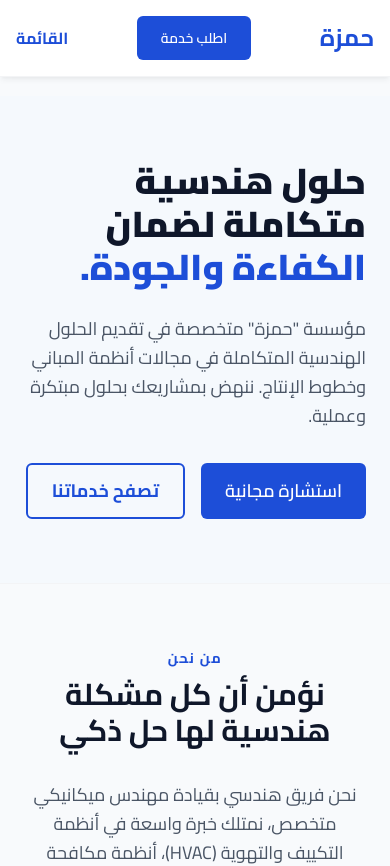
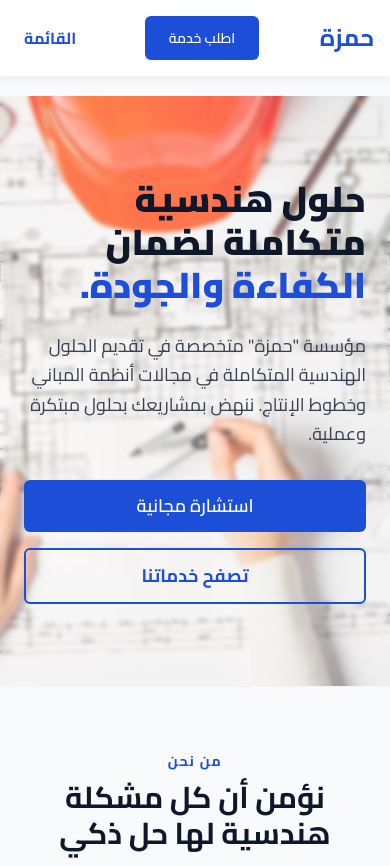
Before and after one commit to 249f/nextjs-website, a Next.js app: page / in a window 390 px wide. Shown: the top 866 px of the page. Built offline with nearby package versions, Linux system fonts and the light colour scheme.

Commit message:
small update

```diff
--- a/app/page.tsx
+++ b/app/page.tsx
@@ -5,6 +5,9 @@ import Link from 'next/link';
 import Image from 'next/image';
 
 export default function Home() {
+  // Mobile Menu State
+  const [isMenuOpen, setIsMenuOpen] = useState(false);
+
   // Calculators State
   const [hvacArea, setHvacArea] = useState<number | ''>('');
   const [hvacResult, setHvacResult] = useState<number | null>(null);
@@ -43,22 +46,53 @@ export default function Home() {
         <a href="#contact" className="btn-primary text-sm hidden md:flex">
           اطلب خدمة
         </a>
-        <button className="md:hidden text-primary font-bold">القائمة</button>
+        <button
+          onClick={() => setIsMenuOpen(!isMenuOpen)}
+          className="md:hidden text-primary font-bold p-2 focus:outline-none"
+          aria-label="القائمة"
+        >
+          {isMenuOpen ? "إغلاق" : "القائمة"}
+        </button>
       </nav>
+
+      {/* Mobile Menu Overlay */}
+      <div className={`fixed inset-0 z-40 bg-white transition-transform duration-300 ease-in-out transform ${isMenuOpen ? 'translate-x-0' : 'translate-x-full'} md:hidden pt-24`}>
+        <div className="flex flex-col items-center gap-8 text-xl font-bold text-gray-800">
+          <Link href="#about" onClick={() => setIsMenuOpen(false)}>من نحن</Link>
+          <Link href="#services" onClick={() => setIsMenuOpen(false)}>خدماتنا</Link>
+          <Link href="#tools" onClick={() => setIsMenuOpen(false)}>أدوات هندسية</Link>
+          <Link href="#portfolio" onClick={() => setIsMenuOpen(false)}>أعمالنا</Link>
+          <Link href="#contact" onClick={() => setIsMenuOpen(false)}>تواصل معنا</Link>
+          <a href="#contact" onClick={() => setIsMenuOpen(false)} className="btn-primary mt-4">اطلب خدمة</a>
+        </div>
+      </div>
 
       <main className="pt-24 md:pt-32">
         {/* Hero Section */}
-        <section className="px-6 md:px-10 py-16 md:py-24 border-b border-gray-100 bg-accent/30 overflow-hidden relative">
-          <div className="max-w-7xl mx-auto grid grid-cols-1 md:grid-cols-2 gap-12 items-center relative z-10">
-            <div>
-              <h1 className="text-4xl md:text-6xl font-black text-foreground leading-[1.2] mb-6 fade-in-up">
+        <section className="px-6 md:px-10 py-20 md:py-32 border-b border-gray-100 bg-white overflow-hidden relative min-h-[70vh] flex items-center">
+          {/* Background Image Container - Always absolute on mobile, relative on desktop grid */}
+          <div className="absolute md:hidden inset-0 z-0">
+            <Image
+              src="/paper.webp"
+              alt="Background"
+              fill
+              className="object-cover opacity-120"
+              sizes="100vw"
+              priority
+            />
+            <div className="absolute inset-0 bg-white/30 backdrop-blur-[2px]"></div>
+          </div>
+
+          <div className="max-w-7xl mx-auto grid grid-cols-1 md:grid-cols-2 gap-12 items-center relative z-10 w-full">
+            <div className="fade-in-up">
+              <h1 className="text-4xl md:text-6xl font-black text-foreground leading-[1.2] mb-6">
                 حلول هندسية متكاملة لضمان <span className="text-primary">الكفاءة والجودة.</span>
               </h1>
-              <p className="text-lg md:text-xl text-gray-600 mb-8 fade-in-up delay-100 leading-relaxed">
+              <p className="text-lg md:text-xl text-gray-700 mb-8 leading-relaxed max-w-xl">
                 مؤسسة "حمزة" متخصصة في تقديم الحلول الهندسية المتكاملة في مجالات أنظمة المباني وخطوط الإنتاج. ننهض بمشاريعك بحلول مبتكرة وعملية.
               </p>
-              <div className="flex gap-4 fade-in-up delay-200">
-                <Link href="#contact" className="btn-primary text-lg">
+              <div className="flex flex-col sm:flex-row gap-4">
+                <Link href="#contact" className="btn-primary text-lg px-8">
                   استشارة مجانية
                 </Link>
                 <Link href="#services" className="px-6 py-3 border-2 border-primary text-primary font-bold rounded-md hover:bg-primary/5 transition-colors text-lg inline-flex items-center justify-center">
@@ -66,13 +100,15 @@ export default function Home() {
                 </Link>
               </div>
             </div>
-            {/* Hero Image */}
-            <div className="hidden md:block relative h-[450px] w-full fade-in-up delay-300">
+
+            {/* Desktop Hero Image - Only visible on md+ */}
+            <div className="hidden md:block relative h-[500px] w-full fade-in-up delay-200">
               <Image
                 src="/paper.webp"
                 alt="مخططات هندسية"
                 fill
-                className="object-cover rounded-2xl shadow-lg border border-gray-200"
+                className="object-cover rounded-2xl shadow-xl border border-gray-100"
+                sizes="50vw"
                 priority
               />
             </div>
```
